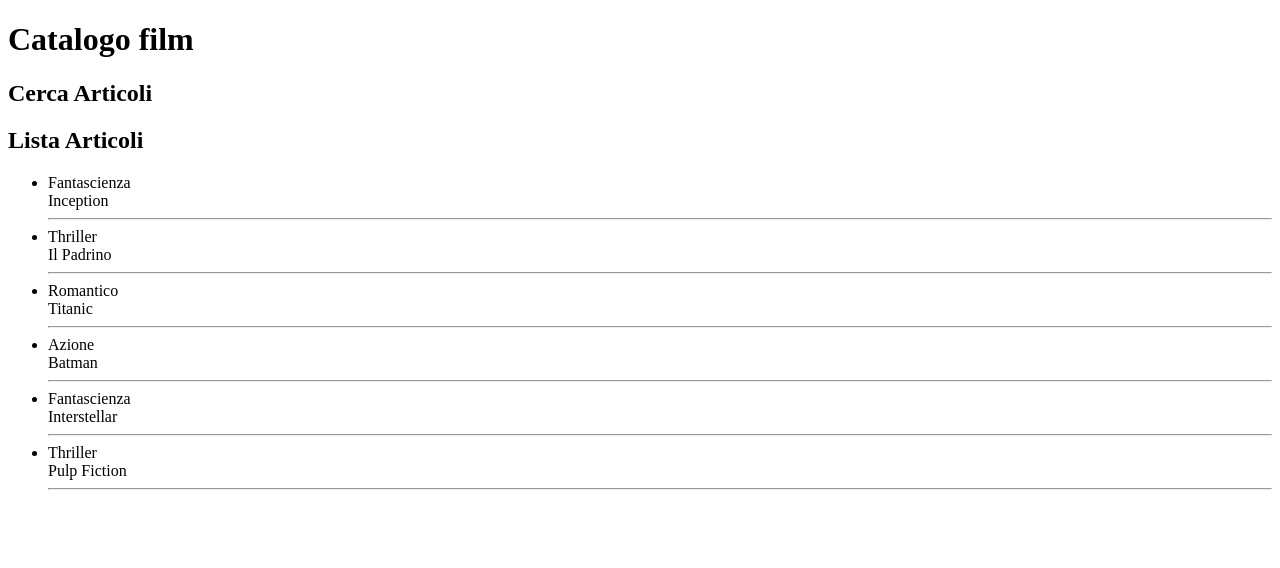
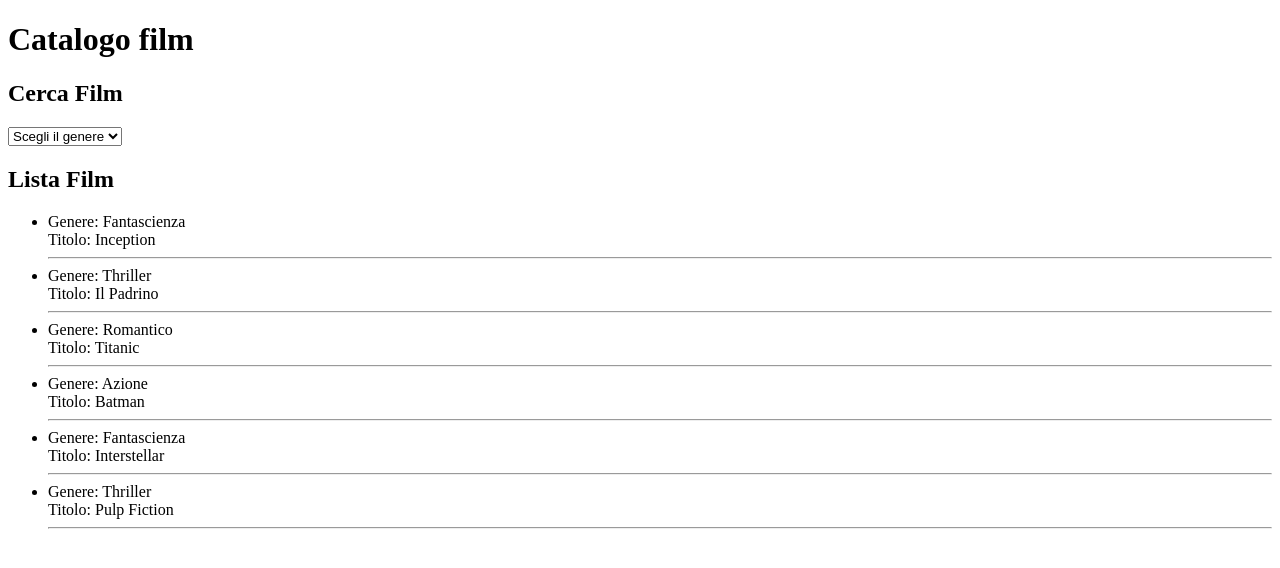
Before and after one commit to AndreaRispoli97/react-movie-filter, a React (Vite) app: page / in a window 1280 px wide. Shown: the top 568 px of the page. Built offline with nearby package versions, Linux system fonts and the light colour scheme.

Commit message:
feat: added useEffect and finished exercise

```diff
--- a/src/App.jsx
+++ b/src/App.jsx
@@ -1,24 +1,45 @@
-import { useState } from 'react'
+import { useEffect, useState } from 'react'
 import films from './data/ListFilm'
 
 
 function App() {
 
   const [film, setFilm] = useState(films)
-  console.log(films);
+  const [searchGenre, setSearchGenre] = useState('');
+
+  useEffect(() => {
+    let newListFilm = films
+    if (searchGenre !== '') {
+
+      newListFilm = newListFilm.filter(films => films.genre === searchGenre);
+    }
+    setFilm(newListFilm)
+
+
+  }, [searchGenre])
+
   return (
     <>
       <h1>Catalogo film</h1>
       <section>
-        <h2>Cerca Articoli</h2>
+        <h2>Cerca Film</h2>
+
+        <select value={searchGenre} onChange={e => setSearchGenre(e.target.value)}>
+          <option value="">Scegli il genere</option>
+          <option>Fantascienza</option>
+          <option>Thriller</option>
+          <option>Romantico</option>
+          <option>Azione</option>
+        </select>
+        <h2>{searchGenre}</h2>
 
         <article>
-          <h2>Lista Articoli</h2>
+          <h2>Lista Film</h2>
           <ul>
-            {films.map((film, index) => (
+            {film.map((film, index) => (
               <li key={index}>
-                <div>{film.genre}</div>
-                <div>{film.title}</div>
+                <div>Genere: {film.genre}</div>
+                <div>Titolo: {film.title}</div>
                 <hr />
               </li>))}
           </ul>
```
